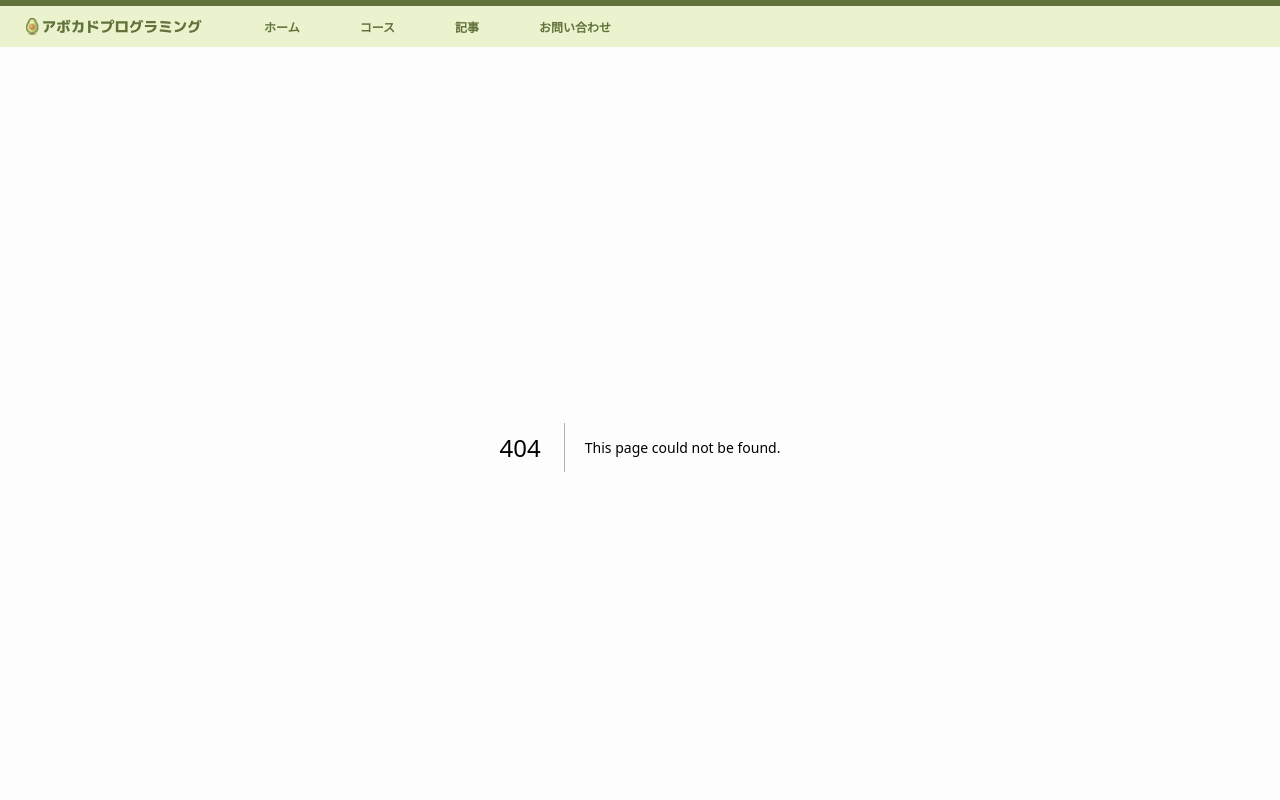
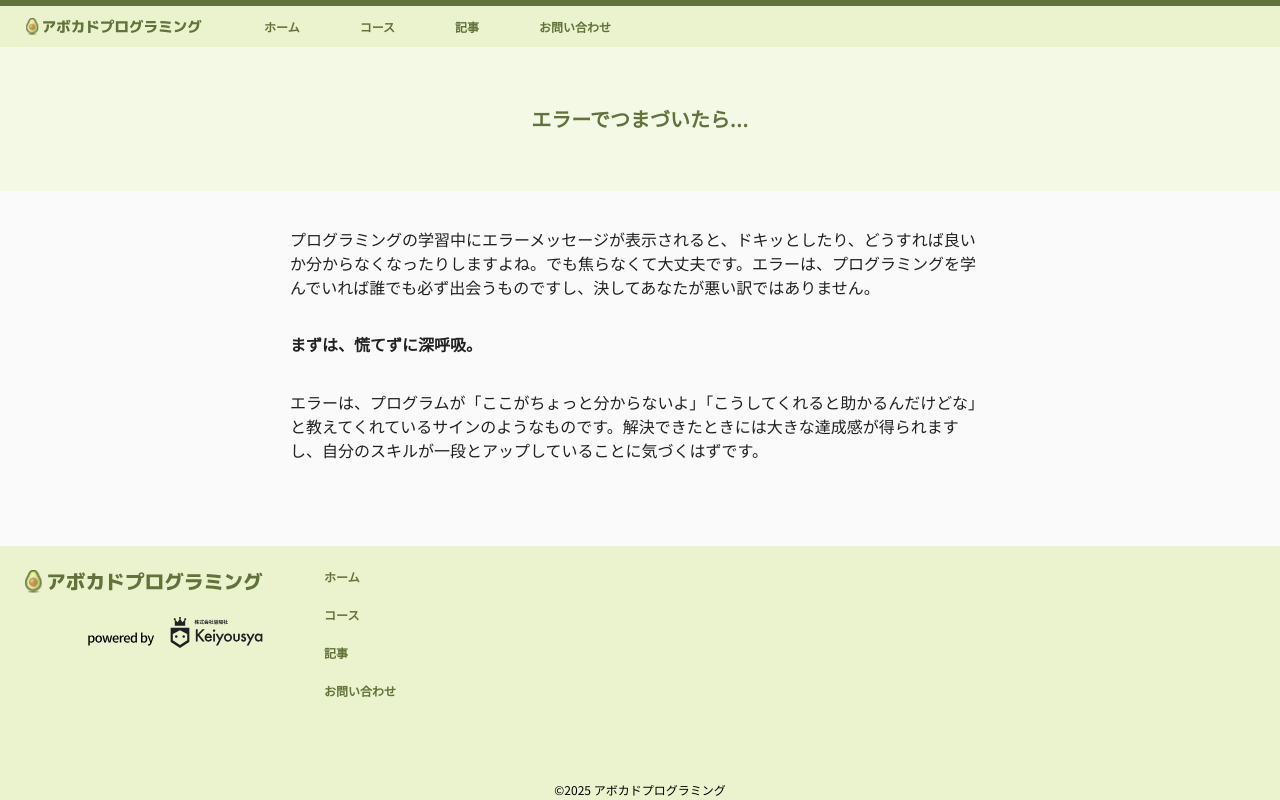
Before and after one commit to tamurakeito/avocado_programming, a Next.js app: page /error-handling in a window 1280 px wide. Before the commit this address had no page. Shown: the top 800 px of the page. Built offline with nearby package versions, Linux system fonts and the light colour scheme.

Commit message:
error_handling page

```diff
--- a/package.json
+++ b/package.json
@@ -28,6 +28,7 @@
     "@types/react": "^19",
     "@types/react-dom": "^19",
     "@types/webpack": "^5.28.5",
+    "classnames": "^2.5.1",
     "json-server": "^1.0.0-beta.3",
     "raw-loader": "^4.0.2",
     "sass": "^1.86.3",
--- /dev/null
+++ b/src/app/error-handling/page.tsx
@@ -0,0 +1,19 @@
+import styles from "./styles.module.scss";
+import classNames from "classnames";
+
+const ErrorHandling = () => {
+  return (
+    <div className={styles.error_handling}>
+      <div className={styles.error_handling_heading}>
+        エラーでつまづいたら...
+      </div>
+      <div className={styles.error_handling_content}>
+        <div className={styles.error_handling_content_text}>プログラミングの学習中にエラーメッセージが表示されると、ドキッとしたり、どうすれば良いか分からなくなったりしますよね。でも焦らなくて大丈夫です。エラーは、プログラミングを学んでいれば誰でも必ず出会うものですし、決してあなたが悪い訳ではありません。</div>
+        <div className={classNames([styles.error_handling_content_text, styles.error_handling_content_text_bold])}>まずは、慌てずに深呼吸。</div>
+        <div className={styles.error_handling_content_text}>エラーは、プログラムが「ここがちょっと分からないよ」「こうしてくれると助かるんだけどな」と教えてくれているサインのようなものです。解決できたときには大きな達成感が得られますし、自分のスキルが一段とアップしていることに気づくはずです。</div>
+      </div>
+    </div>
+  );
+};
+
+export default ErrorHandling;
--- /dev/null
+++ b/src/app/error-handling/styles.module.scss
@@ -0,0 +1,46 @@
+@use "@assets/styles/variables" as var;
+
+.error_handling {
+  display: flex;
+  flex-direction: column;
+  justify-content: center;
+  align-items: center;
+
+  align-self: stretch;
+  background: var.$GRAY050;
+
+  &_heading {
+    display: flex;
+    flex-direction: column;
+    justify-content: center;
+    align-items: center;
+    padding: 60px;
+    gap: 48px;
+
+    background: var.$PRIMARY100;
+    align-self: stretch;
+
+    font: var.$FONT_H2;
+    color: var.$AVOCADO_DARK;
+  }
+
+  &_content {
+    display: flex;
+    flex-direction: column;
+    align-items: flex-start;
+    padding: 36px 36px 84px;
+    gap: 36px;
+
+    width: 700px;
+
+    font: var.$FONT_LG;
+
+    color: var.$GRAY900;
+
+    &_text {
+      &_bold {
+        font: var.$FONT_H3;
+      }
+    }
+  }
+}
```
Also changed, not shown: 1 other file (tests, documents, lock files or other folders).
